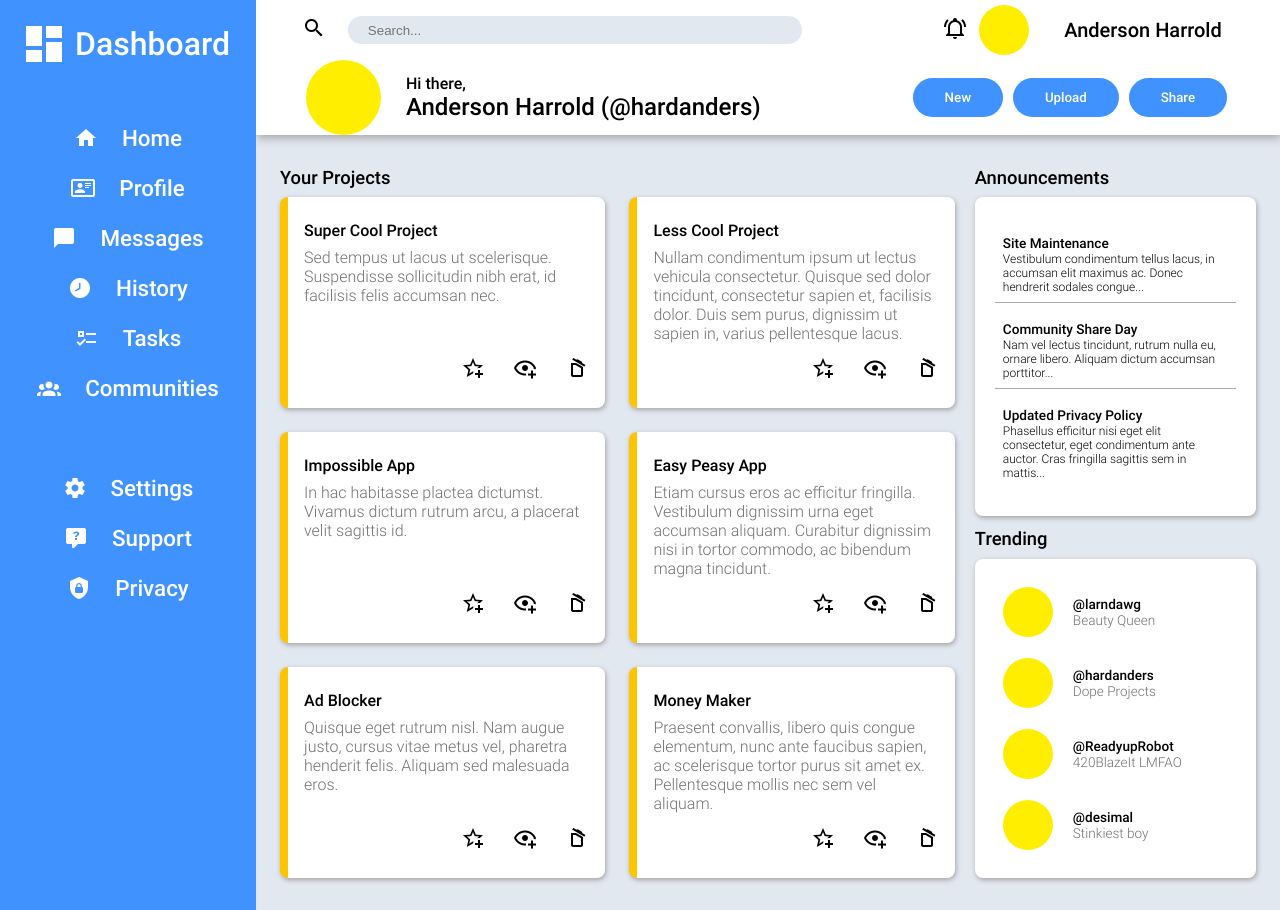
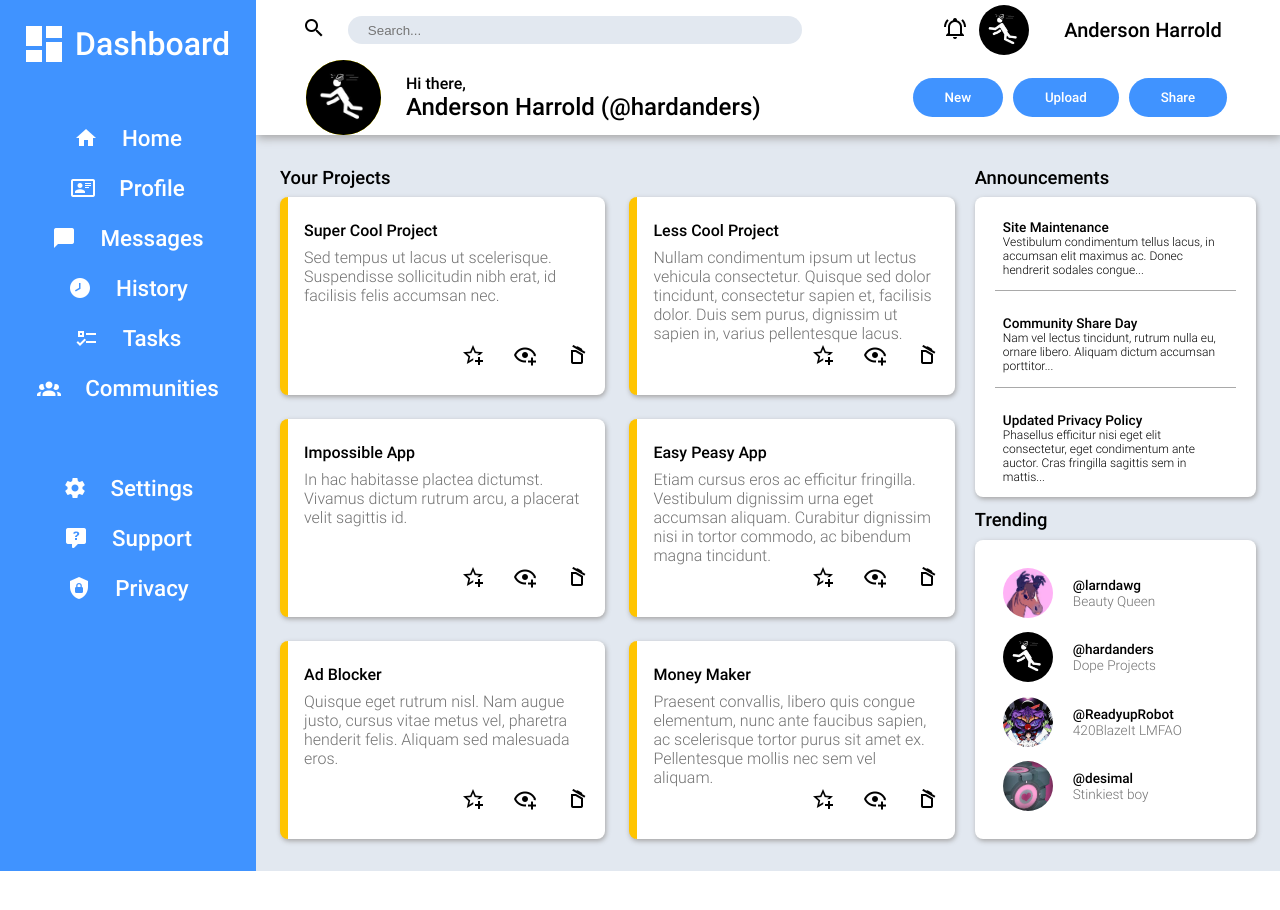
Before and after one commit to hardanders/project-admin_dashboard, a plain HTML site: page index.html in a window 1280 px wide. After the commit the page ends 871 px from the top, so only its background shows below. Drawn offline with Linux system fonts and the light colour scheme.

Commit message:
Added pfps and linked projects with anchors to google. Base functionality and design completed.

```diff
--- a/index.html
+++ b/index.html
@@ -93,14 +93,18 @@
                     <img src="./imgs/bell-ring-outline-24.png" alt="Alerts">
                 </a>
                 <div class="user">
-                    <a class="pfp-mini" href="https://www.google.com"></a>
+                    <a class="pfp-mini" href="https://www.google.com">
+                        <img class="pfp-mini" src="./imgs/pfp/anders-pfp.jpg" alt="Profile">
+                    </a>
                     <a class="username" href="https://www.google.com">
                         Anderson Harrold
                     </a>
                 </div>
             </div>
             <div class="header-3">
-                <a class="pfp-main" href="https://www.google.com"></a>
+                <a class="pfp-main" href="https://www.google.com">
+                    <img class="pfp-main" src="./imgs/pfp/anders-pfp.jpg" alt="Profile">
+                </a>
                 <div>
                     <div class="greeting">Hi there,</div>
                     <a class="username" href="https://www.google.com">Anderson Harrold (@hardanders)</a>
@@ -116,92 +120,14 @@
             <div class="con-left">
                 <div class="card-head">Your Projects</div>
                 <div class="card-con">
-                    <div class="card">
-                        <div class="project-text">
+                    <div class="card" src="https://www.google.com" alt="Project-1">
+                        <a class="project-text" href="https://www.google.com" alt="Project-1">
                             <div class="proj-head">Super Cool Project</div>
                             <div class="proj-inner-text">
                                 Sed tempus ut lacus ut scelerisque. Suspendisse sollicitudin nibh
                                 erat, id facilisis felis accumsan nec.
                             </div>
-                        </div>
-                        <div class="project-icons">
-                            <a href="https://www.google.com">
-                                <img src="./imgs/star-plus-outline-24.png" alt="Favorite">
-                            </a>
-                            <a href="https://www.google.com">
-                                <img src="./imgs/eye-plus-outline-24.png" alt="Follow">
-                            </a>
-                            <a href="https://www.google.com">
-                                <img src="./imgs/delete-empty-outline-24.png" alt="Delete">
-                            </a></div>
-                    </div>
-                    <div class="card">
-                        <div class="project-text">
-                            <div class="proj-head">Less Cool Project</div>
-                            <div class="proj-inner-text">
-                                Nullam condimentum ipsum ut lectus vehicula consectetur. Quisque
-                                sed dolor tincidunt, consectetur sapien et, facilisis dolor. Duis
-                                sem purus, dignissim ut sapien in, varius pellentesque lacus.
-                            </div>
-                        </div>
-                        <div class="project-icons">
-                            <a href="https://www.google.com">
-                                <img src="./imgs/star-plus-outline-24.png" alt="Favorite">
-                            </a>
-                            <a href="https://www.google.com">
-                                <img src="./imgs/eye-plus-outline-24.png" alt="Follow">
-                            </a>
-                            <a href="https://www.google.com">
-                                <img src="./imgs/delete-empty-outline-24.png" alt="Delete">
-                            </a></div>
-                    </div>
-                    <div class="card">
-                        <div class="project-text">
-                            <div class="proj-head">Impossible App</div>
-                            <div class="proj-inner-text">
-                                In hac habitasse plactea dictumst. Vivamus dictum rutrum arcu, a
-                                placerat velit sagittis id.
-                            </div>
-                        </div>
-                        <div class="project-icons">
-                            <a href="https://www.google.com">
-                                <img src="./imgs/star-plus-outline-24.png" alt="Favorite">
-                            </a>
-                            <a href="https://www.google.com">
-                                <img src="./imgs/eye-plus-outline-24.png" alt="Follow">
-                            </a>
-                            <a href="https://www.google.com">
-                                <img src="./imgs/delete-empty-outline-24.png" alt="Delete">
-                            </a></div>
-                    </div>
-                    <div class="card">
-                        <div class="project-text">
-                            <div class="proj-head">Easy Peasy App</div>
-                            <div class="proj-inner-text">
-                                Etiam cursus eros ac efficitur fringilla. Vestibulum dignissim urna
-                                eget accumsan aliquam. Curabitur dignissim nisi in tortor commodo, ac
-                                bibendum magna tincidunt.
-                            </div>
-                        </div>
-                        <div class="project-icons">
-                            <a href="https://www.google.com">
-                                <img src="./imgs/star-plus-outline-24.png" alt="Favorite">
-                            </a>
-                            <a href="https://www.google.com">
-                                <img src="./imgs/eye-plus-outline-24.png" alt="Follow">
-                            </a>
-                            <a href="https://www.google.com">
-                                <img src="./imgs/delete-empty-outline-24.png" alt="Delete">
-                            </a></div>
-                    </div>
-                    <div class="card">
-                        <div class="project-text">
-                            <div class="proj-head">Ad Blocker</div>
-                            <div class="proj-inner-text">
-                                Quisque eget rutrum nisl. Nam augue justo, cursus vitae metus vel,
-                                pharetra henderit felis. Aliquam sed malesuada eros.
-                            </div>
-                        </div>
+                        </a>
                         <div class="project-icons">
                             <a href="https://www.google.com">
                                 <img src="./imgs/star-plus-outline-24.png" alt="Favorite">
@@ -215,14 +141,93 @@
                         </div>
                     </div>
                     <div class="card">
-                        <div class="project-text">
+                        <a class="project-text" href="https://www.google.com" alt="Project-2">
+                            <div class="proj-head">Less Cool Project</div>
+                            <div class="proj-inner-text">
+                                Nullam condimentum ipsum ut lectus vehicula consectetur. Quisque
+                                sed dolor tincidunt, consectetur sapien et, facilisis dolor. Duis
+                                sem purus, dignissim ut sapien in, varius pellentesque lacus.
+                            </div>
+                        </a>
+                        <div class="project-icons">
+                            <a href="https://www.google.com">
+                                <img src="./imgs/star-plus-outline-24.png" alt="Favorite">
+                            </a>
+                            <a href="https://www.google.com">
+                                <img src="./imgs/eye-plus-outline-24.png" alt="Follow">
+                            </a>
+                            <a href="https://www.google.com">
+                                <img src="./imgs/delete-empty-outline-24.png" alt="Delete">
+                            </a></div>
+                    </div>
+                    <div class="card">
+                        <a class="project-text" href="https://www.google.com" alt="Project-3">
+                            <div class="proj-head">Impossible App</div>
+                            <div class="proj-inner-text">
+                                In hac habitasse plactea dictumst. Vivamus dictum rutrum arcu, a
+                                placerat velit sagittis id.
+                            </div>
+                        </a>
+                        <div class="project-icons">
+                            <a href="https://www.google.com">
+                                <img src="./imgs/star-plus-outline-24.png" alt="Favorite">
+                            </a>
+                            <a href="https://www.google.com">
+                                <img src="./imgs/eye-plus-outline-24.png" alt="Follow">
+                            </a>
+                            <a href="https://www.google.com">
+                                <img src="./imgs/delete-empty-outline-24.png" alt="Delete">
+                            </a></div>
+                    </div>
+                    <div class="card">
+                        <a class="project-text" href="https://www.google.com" alt="Project-4">
+                            <div class="proj-head">Easy Peasy App</div>
+                            <div class="proj-inner-text">
+                                Etiam cursus eros ac efficitur fringilla. Vestibulum dignissim urna
+                                eget accumsan aliquam. Curabitur dignissim nisi in tortor commodo, ac
+                                bibendum magna tincidunt.
+                            </div>
+                        </a>
+                        <div class="project-icons">
+                            <a href="https://www.google.com">
+                                <img src="./imgs/star-plus-outline-24.png" alt="Favorite">
+                            </a>
+                            <a href="https://www.google.com">
+                                <img src="./imgs/eye-plus-outline-24.png" alt="Follow">
+                            </a>
+                            <a href="https://www.google.com">
+                                <img src="./imgs/delete-empty-outline-24.png" alt="Delete">
+                            </a></div>
+                    </div>
+                    <div class="card">
+                        <a class="project-text" href="https://www.google.com" alt="Project-5">
+                            <div class="proj-head">Ad Blocker</div>
+                            <div class="proj-inner-text">
+                                Quisque eget rutrum nisl. Nam augue justo, cursus vitae metus vel,
+                                pharetra henderit felis. Aliquam sed malesuada eros.
+                            </div>
+                        </a>
+                        <div class="project-icons">
+                            <a href="https://www.google.com">
+                                <img src="./imgs/star-plus-outline-24.png" alt="Favorite">
+                            </a>
+                            <a href="https://www.google.com">
+                                <img src="./imgs/eye-plus-outline-24.png" alt="Follow">
+                            </a>
+                            <a href="https://www.google.com">
+                                <img src="./imgs/delete-empty-outline-24.png" alt="Delete">
+                            </a>
+                        </div>
+                    </div>
+                    <div class="card">
+                        <a class="project-text" href="https://www.google.com" alt="Project-6">
                             <div class="proj-head">Money Maker</div>
                             <div class="proj-inner-text">
                                 Praesent convallis, libero quis congue elementum, nunc ante faucibus
                                 sapien, ac scelerisque tortor purus sit amet ex. Pellentesque mollis
                                 nec sem vel aliquam.
                             </div>
-                        </div>
+                        </a>
                         <div class="project-icons">
                             <a href="https://www.google.com">
                                 <img src="./imgs/star-plus-outline-24.png" alt="Favorite">
@@ -271,28 +276,28 @@
                 <div class="trend-head">Trending</div>
                 <div class="trend-card">
                     <a class="trending-profile" href="https://www.google.com">
-                        <div class="pfp-mini"></div>
+                        <img class="pfp-mini" src="./imgs/pfp/larner-pfp.jpeg">
                         <div>
                             <div class="trend-user">@larndawg</div>
                             <div class="user-trait">Beauty Queen</div>
                         </div>
                     </a>
                     <a class="trending-profile" href="https://www.google.com">
-                        <div class="pfp-mini"></div>
+                        <img class="pfp-mini" src="./imgs/pfp/anders-pfp.jpg">
                         <div>
                             <div class="trend-user">@hardanders</div>
                             <div class="user-trait">Dope Projects</div>
                         </div>
                     </a>
                     <a class="trending-profile" href="https://www.google.com">
-                        <div class="pfp-mini"></div>
+                        <img class="pfp-mini" src="./imgs/pfp/robot-pfp.jpg">
                         <div>
                             <div class="trend-user">@ReadyupRobot</div>
                             <div class="user-trait">420BlazeIt LMFAO</div>
                         </div>
                     </a>
                     <a class="trending-profile" href="https://www.google.com">
-                        <div class="pfp-mini"></div>
+                        <img class="pfp-mini" src="./imgs/pfp/dar-pfp.jpg">
                         <div>
                             <div class="trend-user">@desimal</div>
                             <div class="user-trait">Stinkiest boy</div>
--- a/styles.css
+++ b/styles.css
@@ -135,8 +135,6 @@ li a {
     height: 50px;
     width: 50px;
     border-radius: 100%;
-
-    background: rgb(255, 238, 0);
 }
 
 .ann-card-head,
@@ -241,6 +239,14 @@ li a {
     justify-content: space-between;
 }
 
+.card a {
+    text-decoration: none;
+}
+
+.proj-head {
+    color: black;
+}
+
 .proj-head {
     padding-bottom: 8px;
 }
@@ -273,15 +279,17 @@ li a {
 }
 
 .ann-card {
-    padding: 28px 20px;
+    padding-left: 20px;
+    padding-right: 20px;
 
     display: flex;
     flex-direction: column;
-    justify-content: space-between;
+    justify-content: space-evenly;
 }
 
 .ann-card-head {
     font-size: .85rem;
+    padding-top: 8px;
 }
 
 .ann-text {
@@ -291,6 +299,9 @@ li a {
 
 .ann-item {
     padding: 8px;
+    display: flex;
+    flex-direction: column;
+    justify-items: center;
 }
 
 .separator {
```
Also changed, not shown: imgs/pfp/anders-pfp.jpg (added), imgs/pfp/dar-pfp.jpg (added), imgs/pfp/larner-pfp.jpeg (added), imgs/pfp/robot-pfp.jpg (added).
